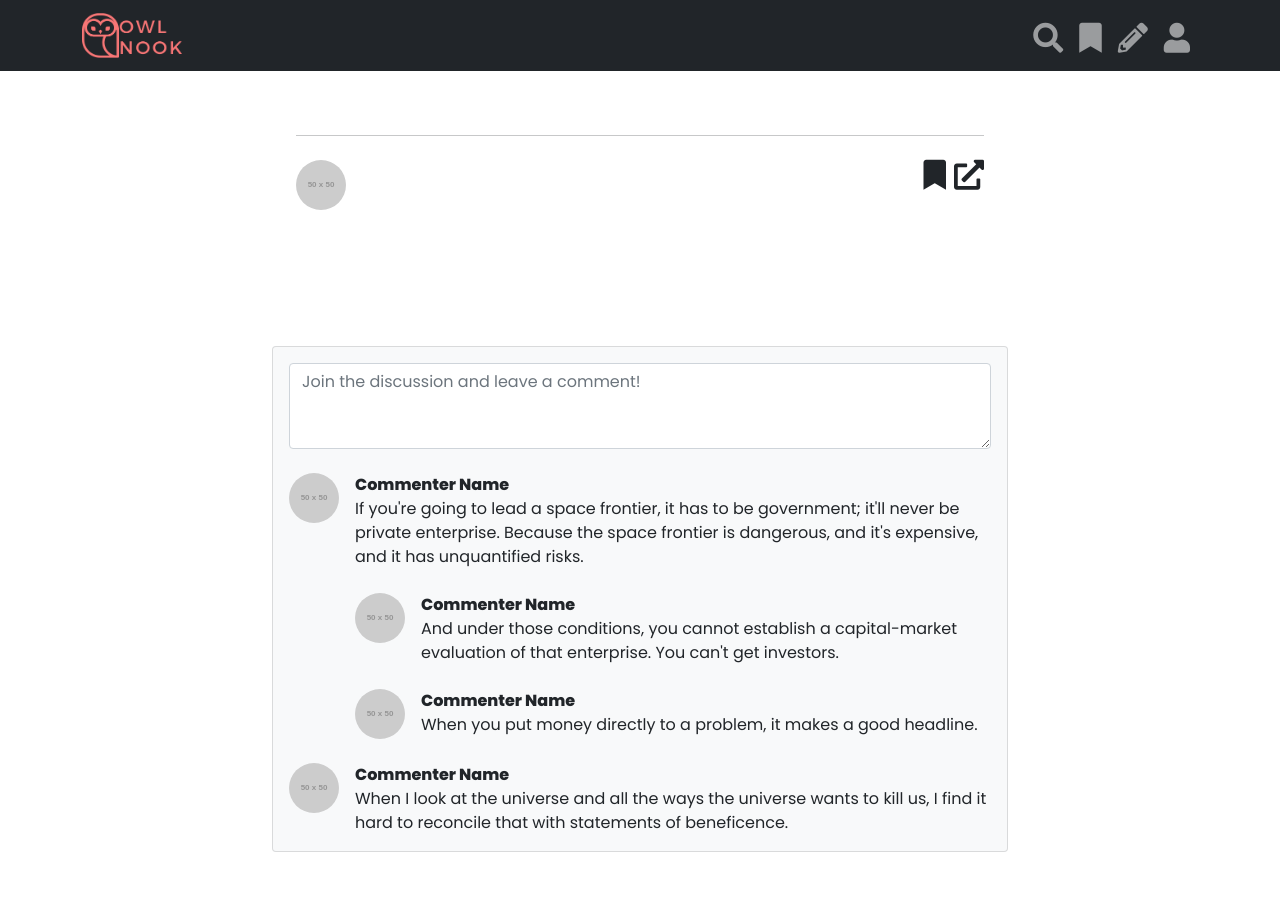
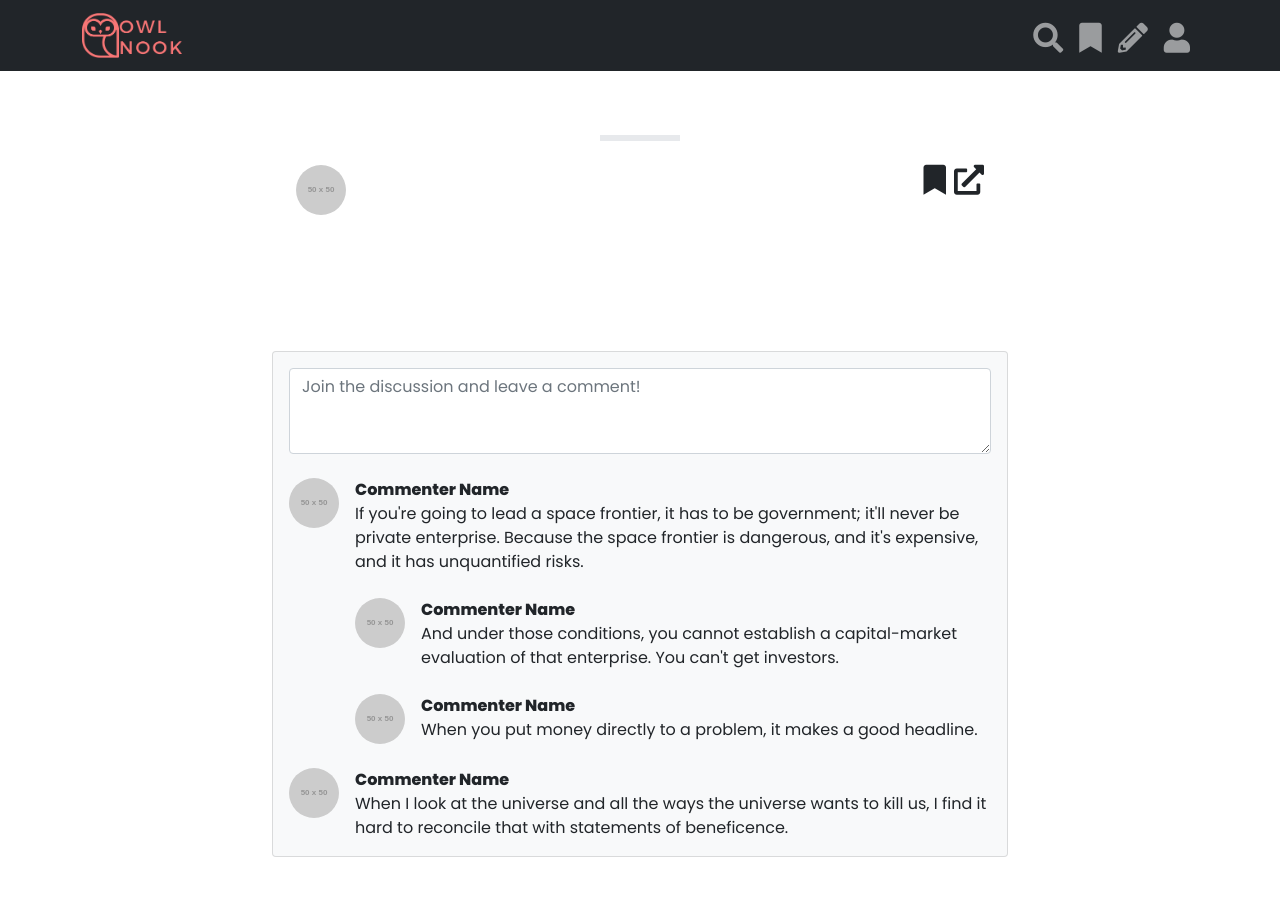
Before and after one commit to datonex/owl-nook, a Django app: template templates/post_detail.html in a window 1280 px wide. Before the commit the page ends 852 px from the top, so only its background shows below. Run offline with Django 3.2, Linux system fonts and the light colour scheme; the template is opened without the code that fills it, so the values that code supplies are empty; the visitor is signed in with stand-in values (Sample User, id 1); grey boxes labelled with a size stand in for pictures from a placeholder-image service; some libraries are stand-ins or nearby versions.

Commit message:
Add post details styling

```diff
--- a/static/css/style.css
+++ b/static/css/style.css
@@ -2,10 +2,11 @@
 :root {
   --hide: none;
   --show: block;
+  --grey: #a2abb5;
 }
 
 body {
-  font-family: "Poppins", sans-serif;
+  font-family: "Poppins", sans-serif !important;
 }
 
 .spin-loader {
@@ -67,10 +68,20 @@ i,
   opacity: 0.4;
 }
 
+/* Post details */
+.title-hr {
+  border: 3px solid var(--grey);
+  width: 80px;
+}
+
 @media screen and (max-width: 576px) {
   .navbar-sm,
   #get-started-btn {
     display: var(--show);
+  }
+
+  .navbar-sm li a {
+    margin-top: 6px;
   }
 
   .navbar-lg,
@@ -89,8 +100,4 @@ i,
   i {
     font-size: 26px;
   }
-
-  .navbar-sm li a {
-    margin-top: 6px;
-  }
 }
```
